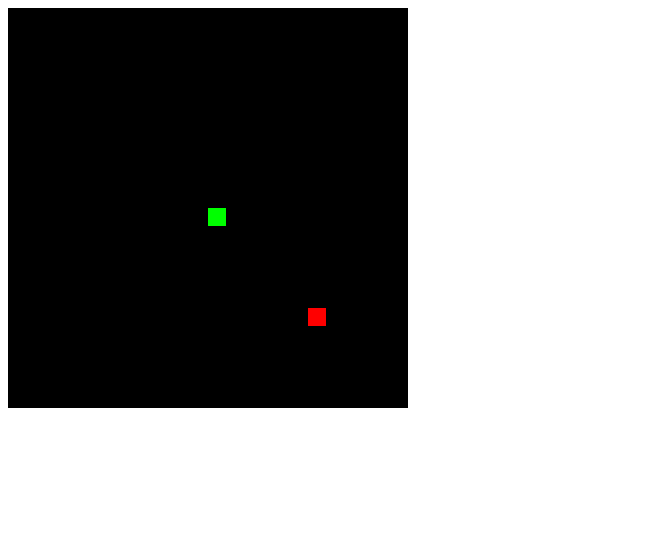
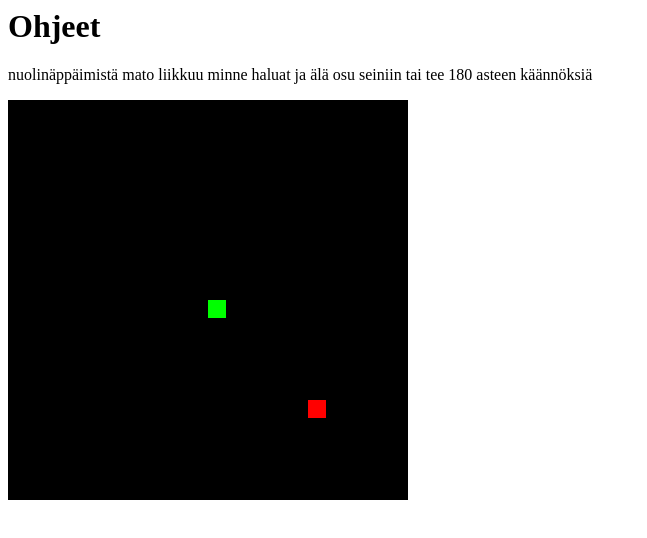
Before and after one commit to huruda21/matopeli, a plain HTML site: page index.html in a window 1280 px wide. Shown: the whole page, without its empty margins (0-647 px from the left). Drawn offline with Linux system fonts and the light colour scheme.

Commit message:
ohjeet lisätty

```diff
--- a/index.html
+++ b/index.html
@@ -1,3 +1,10 @@
+<body>
+    <h1>Ohjeet</h1>
+    <p>nuolinäppäimistä mato liikkuu minne haluat ja älä osu seiniin tai tee 180 asteen käännöksiä</p>
+</body>
+
+
+
 <canvas id="gc" width="400" height="400"></canvas>
 <script>
 window.onload=function() {
```
